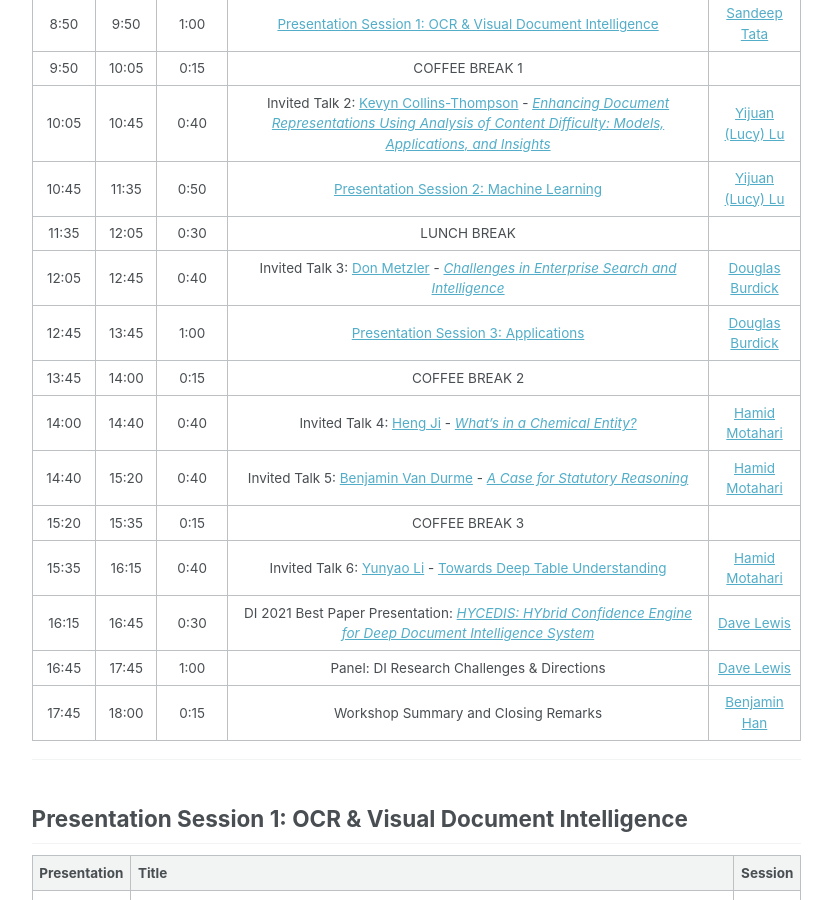
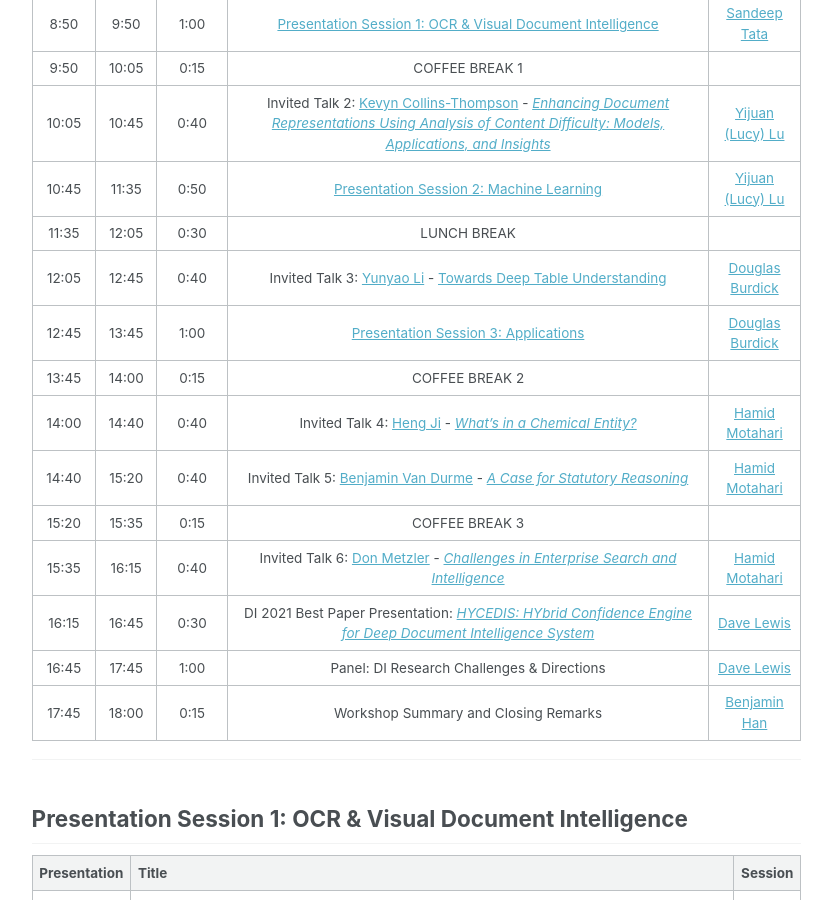
Before and after one commit to document-intelligence/DI-2022, a Jekyll site: the page built from _pages/program.md, in a window 1280 px wide and 900 px high, scrolled down 444 px. Shown: the whole window, without its empty margins (250-1082 px from the left). Built offline with Jekyll 4.4.1, drawn with Linux system fonts in a browser that asks for light colours.

```diff
--- a/_pages/program.md
+++ b/_pages/program.md
@@ -18,13 +18,13 @@ permalink: /program/
 | 10:05 	| 10:45 	| 0:40 	| Invited Talk 2: [Kevyn Collins-Thompson](http://www-personal.umich.edu/~kevynct/) - [_Enhancing Document Representations Using Analysis of Content Difficulty: Models, Applications, and Insights_](https://document-intelligence.github.io/DI-2021/talks/#talk_kevyn) | [Yijuan (Lucy) Lu](https://www.linkedin.com/in/yijuan-lu-590b426/) |
 | 10:45 	| 11:35 	| 0:50 	| [Presentation Session 2: Machine Learning](#session_2) 	| [Yijuan (Lucy) Lu](https://www.linkedin.com/in/yijuan-lu-590b426/) 	|
 | 11:35  	| 12:05 	| 0:30 	| LUNCH BREAK  	|  	|
-| 12:05 	| 12:45 	| 0:40 	| Invited Talk 3: [Don Metzler](https://research.google/people/DonaldMetzler/) - [_Challenges in Enterprise Search and Intelligence_](https://document-intelligence.github.io/DI-2021/talks/#talk_don)	| [Douglas Burdick](https://researcher.watson.ibm.com/researcher/view.php?person=us-drburdic) |
+| 12:05 	| 12:45 	| 0:40 	| Invited Talk 3: [Yunyao Li](https://researcher.watson.ibm.com/researcher/view.php?person=us-yunyaoli) - [Towards Deep Table Understanding](https://document-intelligence.github.io/DI-2021/talks/#talk_yunyao) | [Douglas Burdick](https://researcher.watson.ibm.com/researcher/view.php?person=us-drburdic) |
 | 12:45 	| 13:45 	| 1:00 	| [Presentation Session 3: Applications](#session_3)	| [Douglas Burdick](https://researcher.watson.ibm.com/researcher/view.php?person=us-drburdic) |
 | 13:45 	| 14:00 	| 0:15 	| COFFEE BREAK 2 	|  	|
 | 14:00  	| 14:40 	| 0:40 	| Invited Talk 4: [Heng Ji](https://cs.illinois.edu/about/people/faculty/hengji) - [_What’s in a Chemical Entity?_](https://document-intelligence.github.io/DI-2021/talks/#talk_heng)	| [Hamid Motahari](https://www.linkedin.com/in/hamidmotahari/) |
 | 14:40 	| 15:20 	| 0:40 	| Invited Talk 5: [Benjamin Van Durme](https://www.cs.jhu.edu/~vandurme/) - [_A Case for Statutory Reasoning_](https://document-intelligence.github.io/DI-2021/talks/#talk_benjamin)	| [Hamid Motahari](https://www.linkedin.com/in/hamidmotahari/) |
 | 15:20 	| 15:35  	| 0:15 	| COFFEE BREAK 3 	|  	|
-| 15:35 	| 16:15  	| 0:40 	| Invited Talk 6: [Yunyao Li](https://researcher.watson.ibm.com/researcher/view.php?person=us-yunyaoli) - [Towards Deep Table Understanding](https://document-intelligence.github.io/DI-2021/talks/#talk_yunyao)	| [Hamid Motahari](https://www.linkedin.com/in/hamidmotahari/)	|
+| 15:35 	| 16:15  	| 0:40 	| Invited Talk 6: [Don Metzler](https://research.google/people/DonaldMetzler/) - [_Challenges in Enterprise Search and Intelligence_](https://document-intelligence.github.io/DI-2021/talks/#talk_don) | [Hamid Motahari](https://www.linkedin.com/in/hamidmotahari/)	|
 | 16:15  	| 16:45  	| 0:30 	| <a name="best_paper"/>DI 2021 Best Paper Presentation: _[HYCEDIS: HYbrid Confidence Engine for Deep Document Intelligence System](https://document-intelligence.github.io/DI-2021/papers/#paper_8)_ | [Dave Lewis](https://www.linkedin.com/in/daviddlewis/) |
 | 16:45  	| 17:45  	| 1:00 	| Panel: DI Research Challenges & Directions 	| [Dave Lewis](https://www.linkedin.com/in/daviddlewis/) |
 | 17:45 	| 18:00 	| 0:15 	| Workshop Summary and Closing Remarks 	| [Benjamin Han](https://www.linkedin.com/in/benjaminhan/)	|
```
